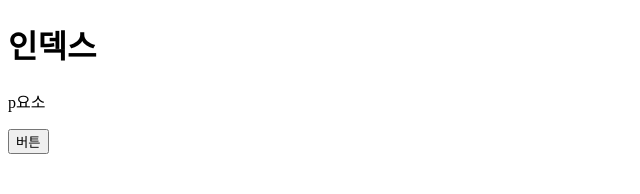
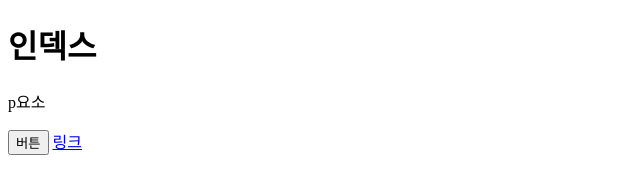
Before and after one commit to seulu8955/AcornExam, a plain HTML site: page index.html in a window 1280 px wide. Shown: the full height of the page, 0-640 px from the left. Drawn offline with Linux system fonts and the light colour scheme.

Commit message:
링크 추가

```diff
--- a/index.html
+++ b/index.html
@@ -10,5 +10,6 @@
     <h1>인덱스</h1>
     <p>p요소</p>
     <button>버튼</button>
+    <a href="https://github.com/seulu8955/AcornExam/branches">링크</a>
 </body>
 </html>
```
